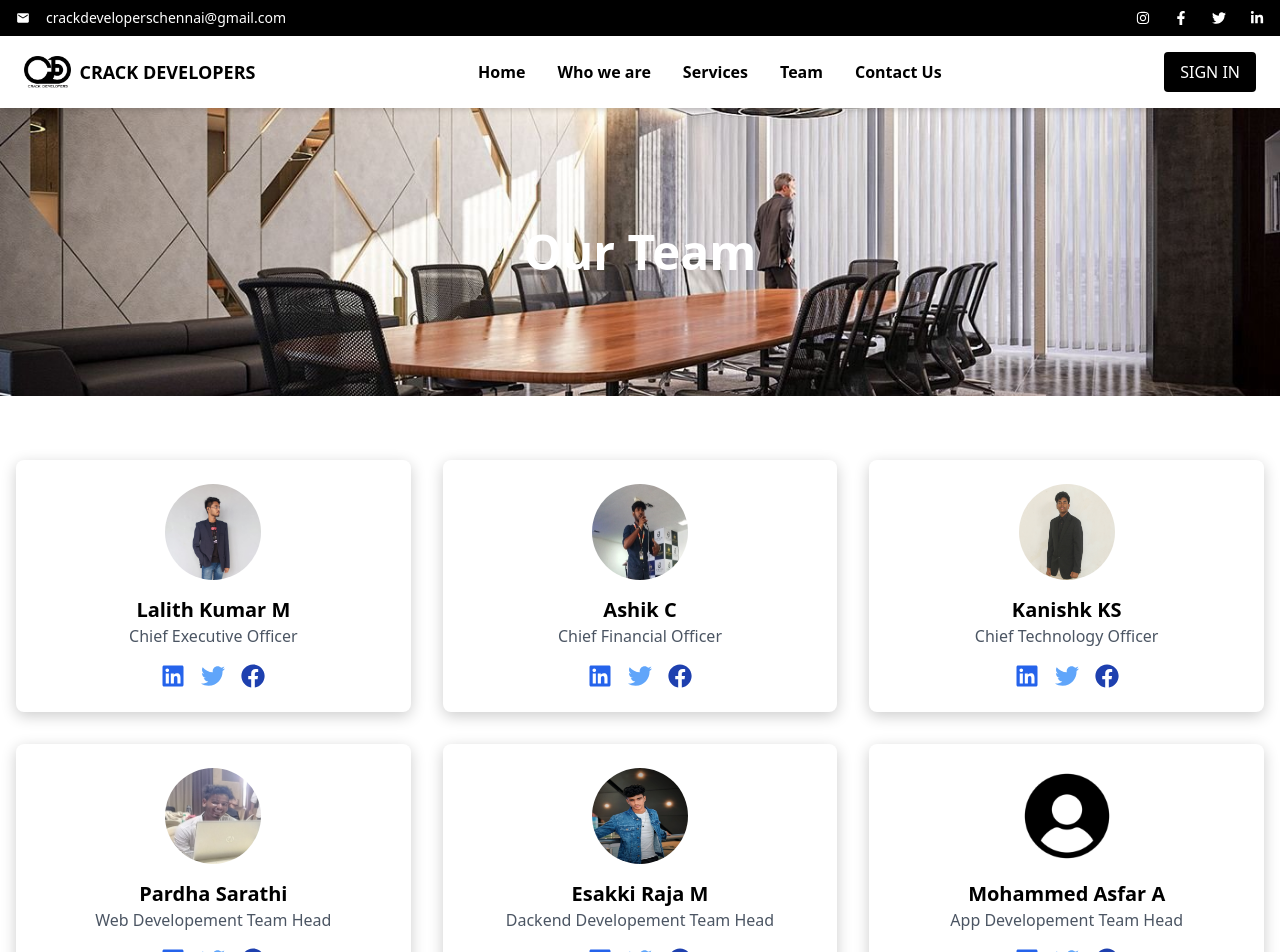
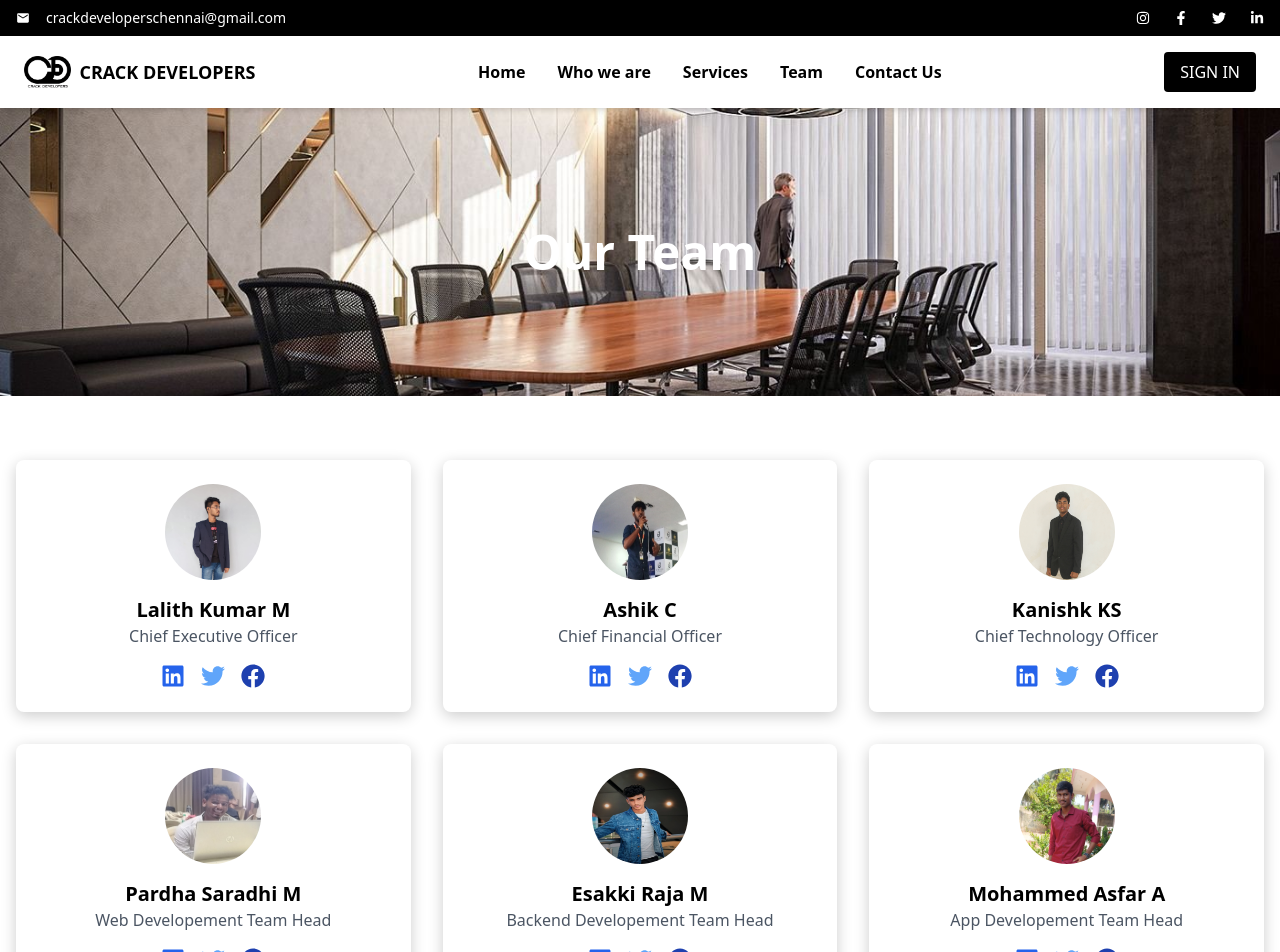
Before and after one commit to Crack-Developers/Crack-Developers, a React (Vite) app: page /team in a window 1280 px wide. Shown: the top 952 px of the page. Built offline with nearby package versions, Linux system fonts and the light colour scheme.

Commit message:
Updated website with small changes

```diff
--- a/src/Pages/Team.jsx
+++ b/src/Pages/Team.jsx
@@ -8,6 +8,7 @@ import cfo from "../assets/Team/ashik.jpeg"
 import cto from "../assets/Team/kani.jpeg"
 import cdm1 from "../assets/Team/partha.jpeg"
 import cdm2 from "../assets/Team/esakki.jpeg"
+import cdm3 from "../assets/Team/pro.jpg"
 import cdm from "../assets/Team/user.png" // Replace with the path to your banner image
 
 const teamMembers = [
@@ -36,7 +37,7 @@ const teamMembers = [
     facebook: '#'
   },
   {
-    name: 'Pardha Sarathi',
+    name: 'Pardha Saradhi M',
     position: 'Web Developement Team Head',
     image: cdm1, // Replace with actual image path
     linkedin: '#',
@@ -45,7 +46,7 @@ const teamMembers = [
   },
   {
     name: 'Esakki Raja M',
-    position: 'Dackend Developement Team Head',
+    position: 'Backend Developement Team Head',
     image: cdm2, // Replace with actual image path
     linkedin: '#',
     twitter: '#',
@@ -54,7 +55,7 @@ const teamMembers = [
   {
     name: 'Mohammed Asfar A',
     position: 'App Developement Team Head',
-    image: cdm, // Replace with actual image path
+    image: cdm3, // Replace with actual image path
     linkedin: '#',
     twitter: '#',
     facebook: '#'
```
Also changed, not shown: src/assets/Team/pro.jpg (added).
